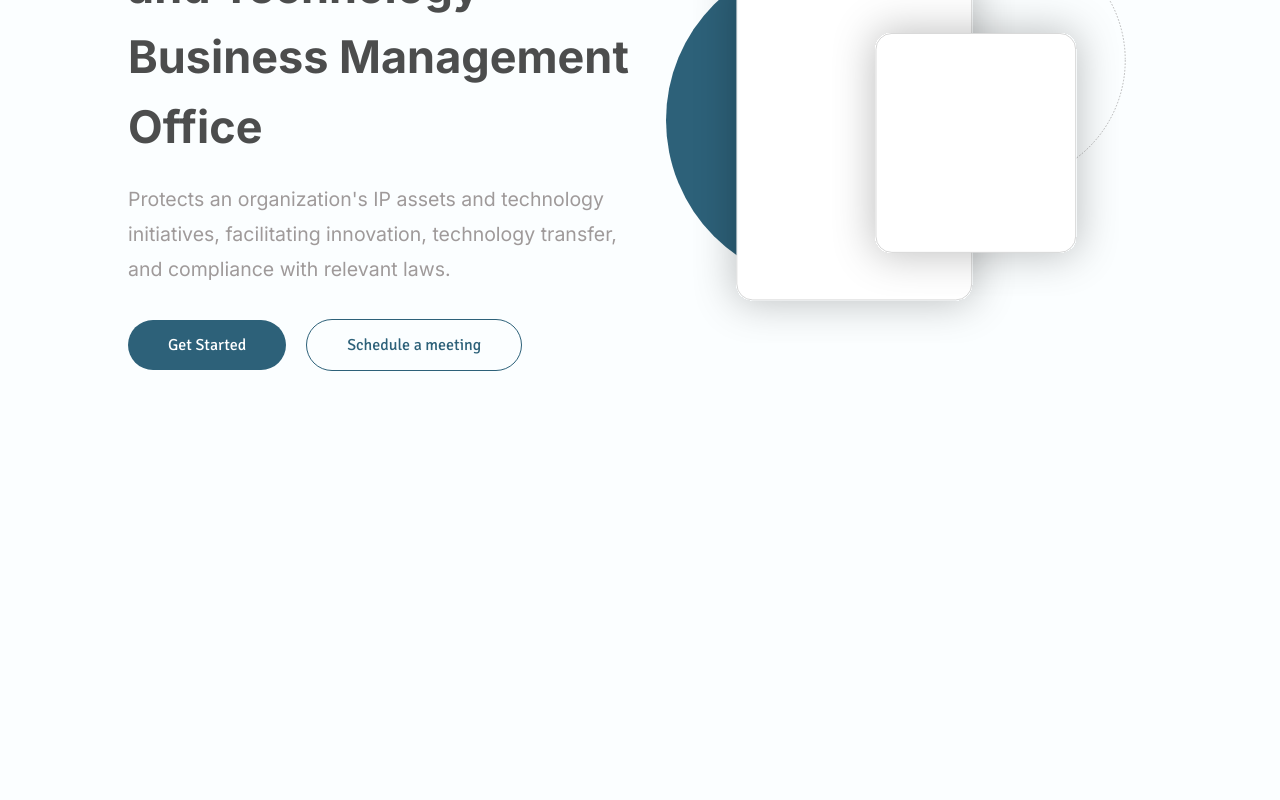
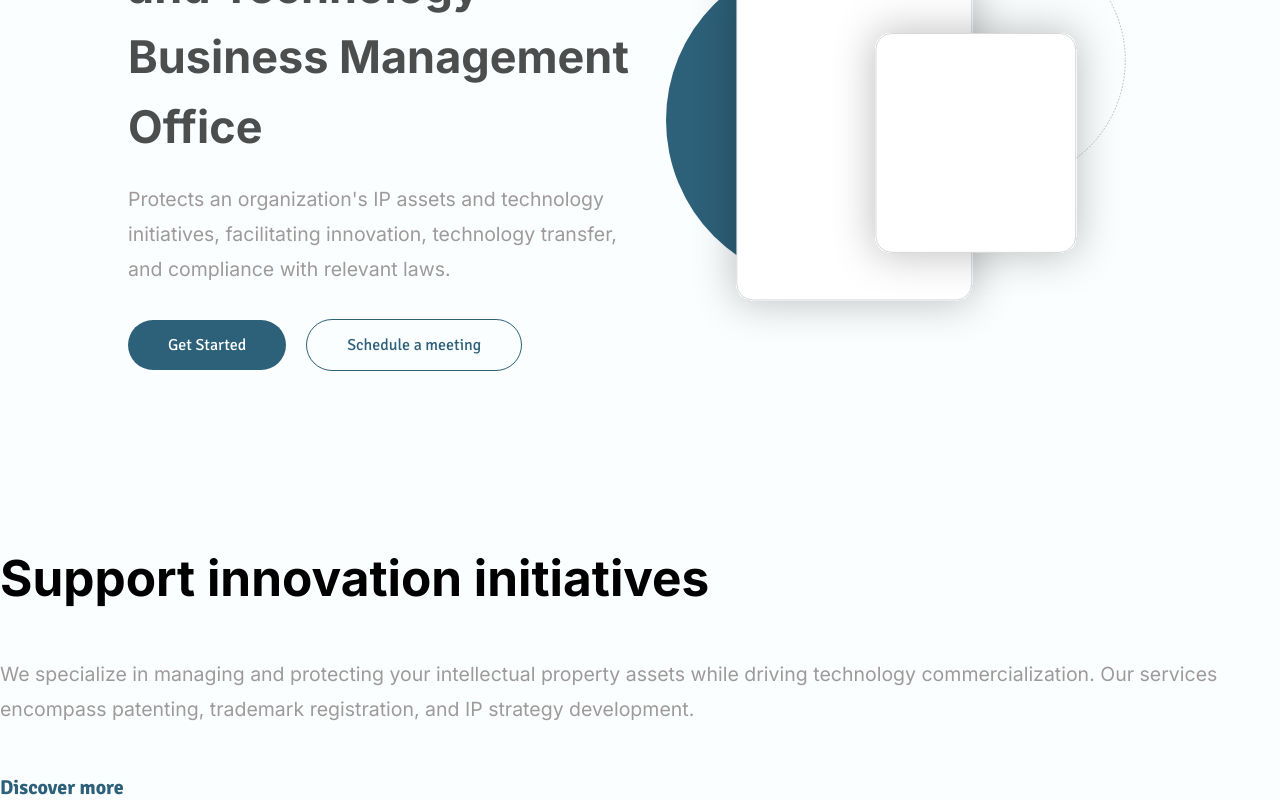
Before and after one commit to progchris00/LSPU-IPTBM-RTMS, a React (Vite) app: page / in a window 1280 px wide. Shown: the part 342-1142 px from the top of the page. Before the commit the page ends 840 px from the top, so only its background shows below. Built offline with nearby package versions, Linux system fonts and the light colour scheme.

Commit message:
add: create support component and style fonts

```diff
--- a/src/components/Hero.jsx
+++ b/src/components/Hero.jsx
@@ -12,7 +12,7 @@ function Hero() {
           <h2 className="hero-title">
             Intellectual Property and Technology Business Management Office
           </h2>
-          <p className="hero-description">
+          <p className="hero description">
             Protects an organization's IP assets and technology initiatives,
             facilitating innovation, technology transfer, and compliance with
             relevant laws.
--- /dev/null
+++ b/src/components/Support.jsx
@@ -0,0 +1,27 @@
+import { Link } from "react-router-dom";
+
+function Support() {
+  return (
+    <section id="support">
+      <div className="support-wrapper">
+        <div className="support-left">
+          <h3 className="section-title">Support innovation initiatives</h3>
+        </div>
+        <div className="support-right">
+          <p className="support description">
+            We specialize in managing and protecting your intellectual property
+            assets while driving technology commercialization. Our services
+            encompass patenting, trademark registration, and IP strategy
+            development.
+          </p>
+          <div className="call-to-action">
+            <img src="" alt="" />
+            <Link className="">Discover more</Link>
+          </div>
+        </div>
+      </div>
+    </section>
+  );
+}
+
+export default Support;
--- a/src/index.css
+++ b/src/index.css
@@ -410,7 +410,8 @@ nav > ul > li > a {
 }
 
 .hero-title,
-.hero-description {
+.section-title,
+.description {
   font-family: var(--inter);
 }
 
@@ -422,11 +423,22 @@ nav > ul > li > a {
   margin: 0 0 20px 0;
 }
 
-.hero-description {
+.description {
   font-size: 1.3rem;
   color: #9f9a9a;
   line-height: 35px;
   margin: 0 0 48px 0;
+}
+
+.section-title {
+  font-size: 3.3rem;
+}
+
+.call-to-action a {
+  color: var(--green);
+  font-size: 20px;
+  font-weight: var(--semi-bold);
+  text-decoration: none;
 }
 
 /* End of font styling */
--- a/src/pages/home.jsx
+++ b/src/pages/home.jsx
@@ -1,12 +1,14 @@
 // Components
 import Hero from "../components/Hero";
-import Navbar from "../components/navbar";
+import Navbar from "../components/Navbar";
+import Support from "../components/Support";
 
 function HomePage() {
   return (
     <>
       <Navbar />
       <Hero />
+      <Support />
     </>
   );
 }
```
Also changed, not shown: src/components/Navbar.jsx (renamed from src/components/navbar.jsx).
